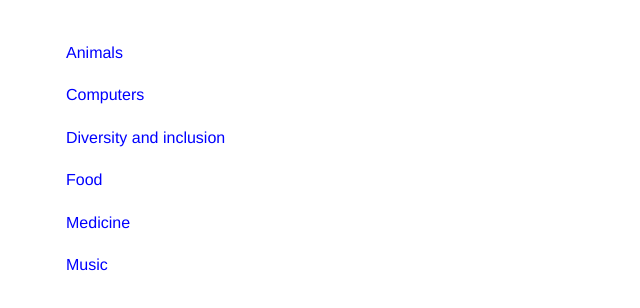
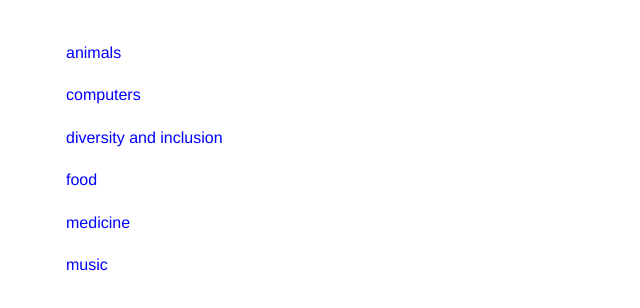
Before and after one commit to nic-gdes/assignment-test-your-css-accessibility-skills-missidaho, a plain HTML site: page css-a11y1.html in a window 1280 px wide. Shown: the full height of the page, 0-640 px from the left. Drawn offline with Linux system fonts and the light colour scheme.

Commit message:
fix letters

```diff
--- a/css-a11y1.html
+++ b/css-a11y1.html
@@ -41,12 +41,12 @@
   <body>
 
     <ul>
-      <li><a href="">Animals</a></li>
-      <li><a href="">Computers</a></li>
-      <li><a href="">Diversity and inclusion</a></li>
-      <li><a href="">Food</a></li>
-      <li><a href="">Medicine</a></li>
-      <li><a href="">Music</a></li>
+      <li><a href="">animals</a></li>
+      <li><a href="">computers</a></li>
+      <li><a href="">diversity and inclusion</a></li>
+      <li><a href="">food</a></li>
+      <li><a href="">medicine</a></li>
+      <li><a href="">music</a></li>
     </ul>
 
   </body>
```
